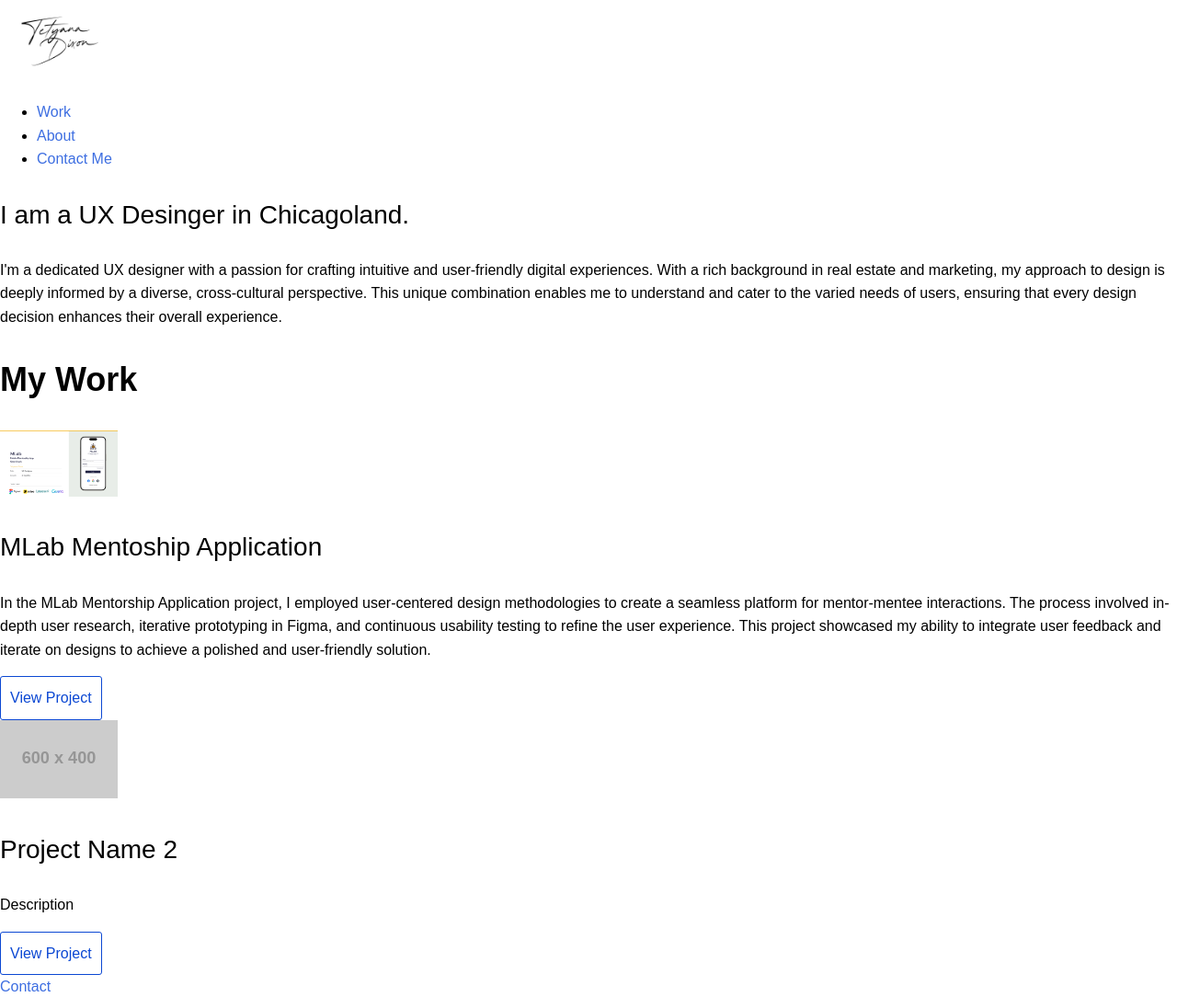
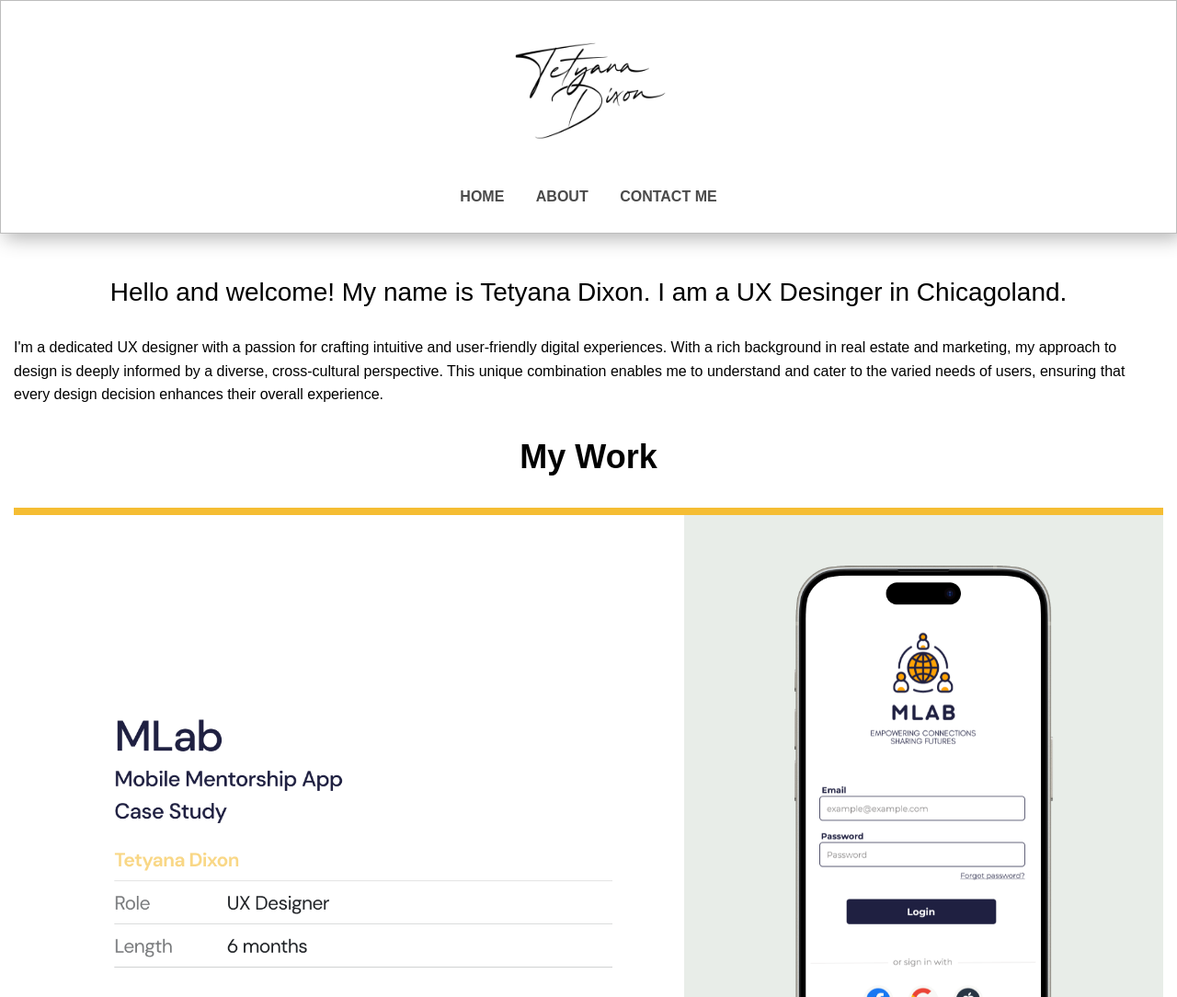
Before and after one commit to tetyanadixon/portfolio-website, a plain HTML site: page index.html in a window 1280 px wide. Shown: the top 1084 px of the page at 92% size. Drawn offline with Linux system fonts and the light colour scheme; placeholder pictures from the web are drawn by us.

Commit message:
adds classes and css styling to home, about and project pages

```diff
--- a/css/styles.css
+++ b/css/styles.css
@@ -9,6 +9,17 @@ Family: Serif
 Heading: Fino
 Paragraphs: Spectral
 */
+header {
+    background-color: #ffffff;
+    text-align: center;
+    padding: 10px 0;
+  }
+  .logo {
+    width: 250px;
+}
+  * {
+    box-sizing: border-box;
+  }
 
 body{
     background-color:#FFFFFF;
@@ -40,12 +51,9 @@ h4 {
   font-size: 1.35em;
   font-weight: 400;
 }
-
-img {
-    width: 100%;
-   src: "../img/logo_png.png"; width:10%; height:auto
+img{
+  width: 100%;
 }
-
 a {
     color: #3D6EE1;
     text-decoration: none; /* No underlining */
@@ -56,7 +64,7 @@ a {
     text-decoration: underline;
   }
   a:hover,
-    a:focus {
+  a:focus {
   color: #0c48d3;
   text-decoration: underline;
     }
@@ -93,7 +101,98 @@ a {
     color: #ffffff;
   }
 
-  #my-work{
+  #work{
     background-color: #ffffff;
     color: black
   }
+.social{
+    text-align: center;
+  }
+ .social a{
+    display: inline-block;
+    margin: 5px;
+ }
+ .social img{
+    width: 50px;
+    height: auto;
+ }
+
+ /* Layout styling */
+ .container {
+    padding: 0 15px;
+  }
+  .row {
+    margin: 25px 0;
+  }
+  #work .row { padding-bottom: 25px; border-bottom: 1px solid #4a4a4a; }
+  #hero h3 {
+    text-align: center; /* Centers text */
+  }
+  #hero h2{
+    text-align: center;
+  }
+  #main h1,h3{
+    text-align: center;
+  }
+
+  #footer h2{
+    text-align: center;
+  }
+  .logo {
+    max-width: 250px;
+  }
+  nav > ul {
+    list-style-type: none;
+    padding: 0;
+  }
+  nav > ul > li {
+    display: inline-block;
+  }
+  nav > ul > li > a {
+    padding: 0 15px;
+    text-transform: uppercase;
+    font-weight: 700;
+    color: #4a4a4a;
+  }
+  nav > ul > li > a:visited {
+    color: purple;
+  }
+  nav > ul > li > a:hover{
+    color: #0c48d3;
+  }
+  nav > ul > li > a:active{
+    color: #90b1fd;
+  }
+  nav{
+    display: inline-block;
+    width:100%;
+  }
+
+  #hero {
+    background-color: #ffffff;
+    padding: 20px 0;
+    display: inline-block;
+    width: 100%;
+  }
+  header{
+	width: [object Object]px;
+	height: [object Object]px;
+	background: #FFFFFF;
+	border: solid #BDBDBD 1px;
+	box-shadow: 5px 5px 20px rgba(0, 0, 0, 0.3)  ;
+	-webkit-box-shadow: 5px 5px 20px rgba(0, 0, 0, 0.3)  ;
+	-moz-box-shadow: 5px 5px 20px rgba(0, 0, 0, 0.3)  ;
+}
+header{
+    position: fixed;
+    width: 100%;
+    display:inline-block
+}
+#main {
+    padding-top: 250px;
+  }
+
+.image{
+  width: 250px;
+  height: auto;
+}
--- a/index.html
+++ b/index.html
@@ -2,7 +2,7 @@
 <html lang="en" dir="ltr">
 <head>
     <meta charset="UTF-8">
-    <meta name="viewport" content="width=device-width, initial-scale=1.0">
+    <meta name="viewport" content="width=device-width, initial-scale=1">
     <link rel="stylesheet" type="text/css" href="css/normalize.css">
     <link rel="stylesheet" type="text/css" href="css/styles.css">
     <link rel="preconnect" href="https://fonts.googleapis.com">
@@ -10,32 +10,32 @@
 </head>
 <body>
     <header id="header">
-        <div>
+        <div class="container">
             <picture>
-                <img src="../img/logo_png.png" id="logo" alt="Tetyana Dixon logo"/>
+                <img src="../img/logo_png.png" id="logo" class="logo" alt="Tetyana Dixon logo"/>
             </picture>
             <nav>
-                <ul>
-                    <li><a href="index.html">Work</a></li>
+                <ul class="navigation">
+                    <li><a href="index.html">Home</a></li>
                     <li><a href="about.html"> About</a></li>
                     <li><a href="#contact"> Contact Me</a></li>
                 </ul>
             </nav>
         </div>
     </header>
-    <main id="main-section">
-        <div>
+    <main id="main">
+        <div id="hero">
             <section id="intro">
-                <div><!-- Container (Yellow) -->
+                <div class="container"><!-- Container (Yellow) -->
                     <!-- <h1> Tetyana Dixon </h1> -->
-                    <h3>I am a UX Desinger in Chicagoland.</h3>
+                    <h3> Hello and welcome! My name is Tetyana Dixon. I am a UX Desinger in Chicagoland.</h3>
                     <p> I'm a dedicated UX designer with a passion for crafting intuitive and user-friendly digital experiences. With a rich background in real estate and marketing, my approach to design is deeply informed by a diverse, cross-cultural perspective. This unique combination enables me to understand and cater to the varied needs of users, ensuring that every design decision enhances their overall experience.</p>
                 </div>
             </section>
-        <section title="My Work" id="my-work">
-            <div><!-- Container (Yellow) -->
+        <section title="My Work" id="work">
+            <div class="container"><!-- Container (Yellow) -->
                 <h2>My Work</h2>
-                <article><!-- Row (Green)-->
+                <div class="row"><!-- Row (Green)-->
                     <div><!--Columns (Teal)-->
                         <picture>
                             <img src="../img/mlab/1.png" alt="The cover image for a personal project MLab Mentoship Application">
@@ -46,8 +46,8 @@
                         <p>In the MLab Mentorship Application project, I employed user-centered design methodologies to create a seamless platform for mentor-mentee interactions. The process involved in-depth user research, iterative prototyping in Figma, and continuous usability testing to refine the user experience. This project showcased my ability to integrate user feedback and iterate on designs to achieve a polished and user-friendly solution.</p>
                         <a href="mlab.html" class= "button">View Project </a>
                     </div>
-                </article>
-                <article><!-- Row (Green)-->
+                </div>
+                <div class="row"><!-- Row (Green)-->
                     <div><!--Columns (Teal)-->
                         <picture>
                             <img src="https://placehold.co/600x400" alt="The cover image for a personal project MLab Mentoship Application">
@@ -58,30 +58,29 @@
                         <p>Description</p>
                         <a href="#" class= "button">View Project</a>
                     </div>
-                </article>
+                </div>
 
             </div>
         </section>
         </div>
     </main>
     <footer id="footer">
-        <a href="#contact"> Contact</a>
-        <div><!-- Container (Yellow) -->
+        <div class="container"><!-- Container (Yellow) -->
             <h2> Get in Touch </h2>
             <p> If you like my work and interested in collaborating with me, please get in touch.</p>
             <div>
                 <a href="mailto:tetyanadixon@gmail.com" class="button contact">Send me an email</a>
              </div>
-            <div>
+            <div class="social">
                 <!--Social Media Layout and Placeholders-->
                 <a href="https://www.linkedin.com/in/tetyanadixon/" target="_blank">
                     <img src="../icons/linkedin.svg" alt="LinkedIn icon">
                 </a>
-                <a href="https://www.instagram.com/tetyana.dixon/">
-                    <img src="../icons/instagram.svg" alt="Instagram icon" target="_blank">
+                <a href="https://www.instagram.com/tetyana.dixon/" target="_blank">
+                    <img src="../icons/instagram.svg" alt="Instagram icon">
                 </a>
-                <a href="https://www.behance.net/tetyanadixon">
-                    <img src="../icons/behance.svg" alt="Behance icon" target="_blank">
+                <a href="https://www.behance.net/tetyanadixon" target="_blank">
+                    <img src="../icons/behance.svg" alt="Behance icon">
                 </a>
             </div>
             <p> Copyright Tetyana Dixon 2024 </p>
```
Also changed, not shown: about.html (+15 -15 lines), mlab.html (+12 -13 lines).
